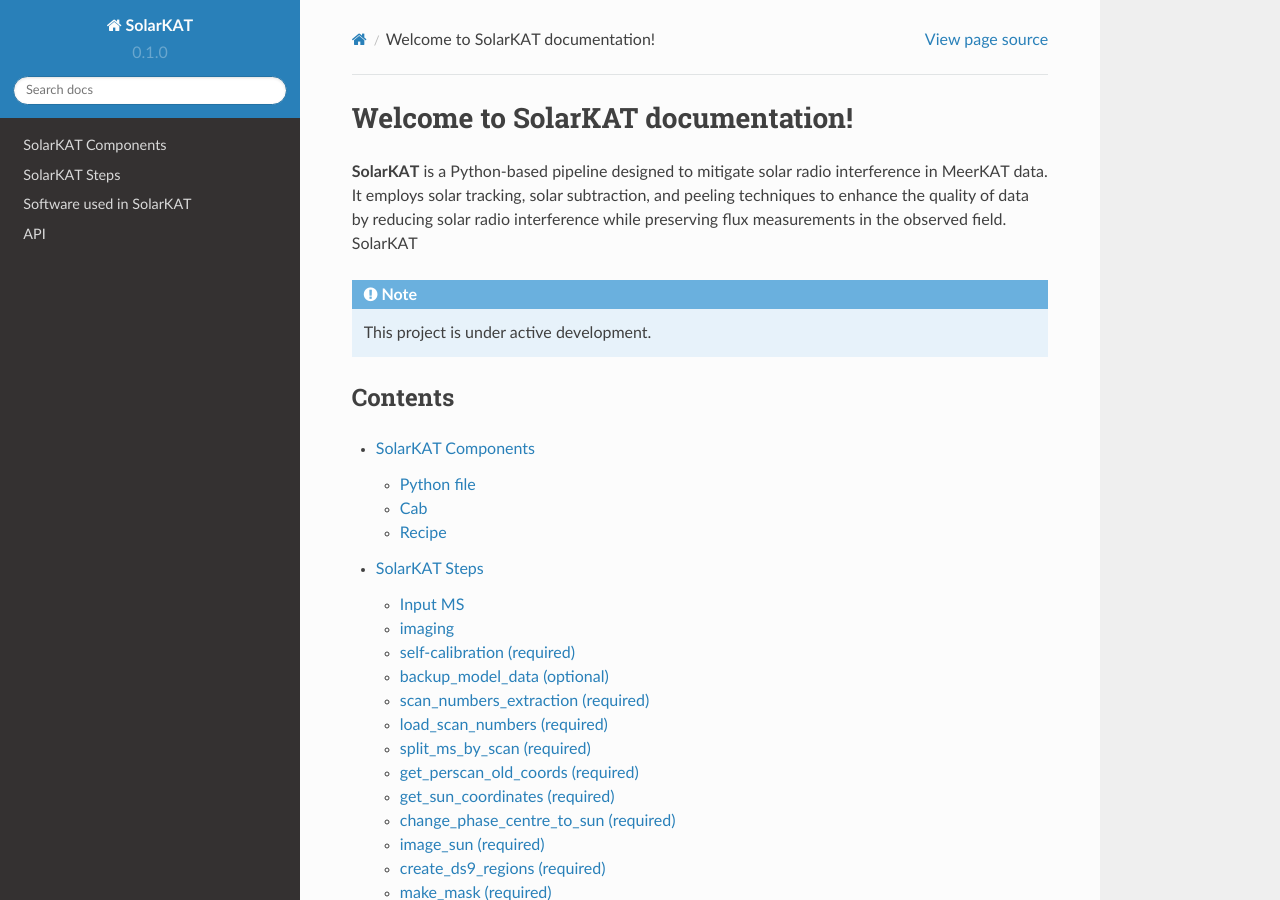
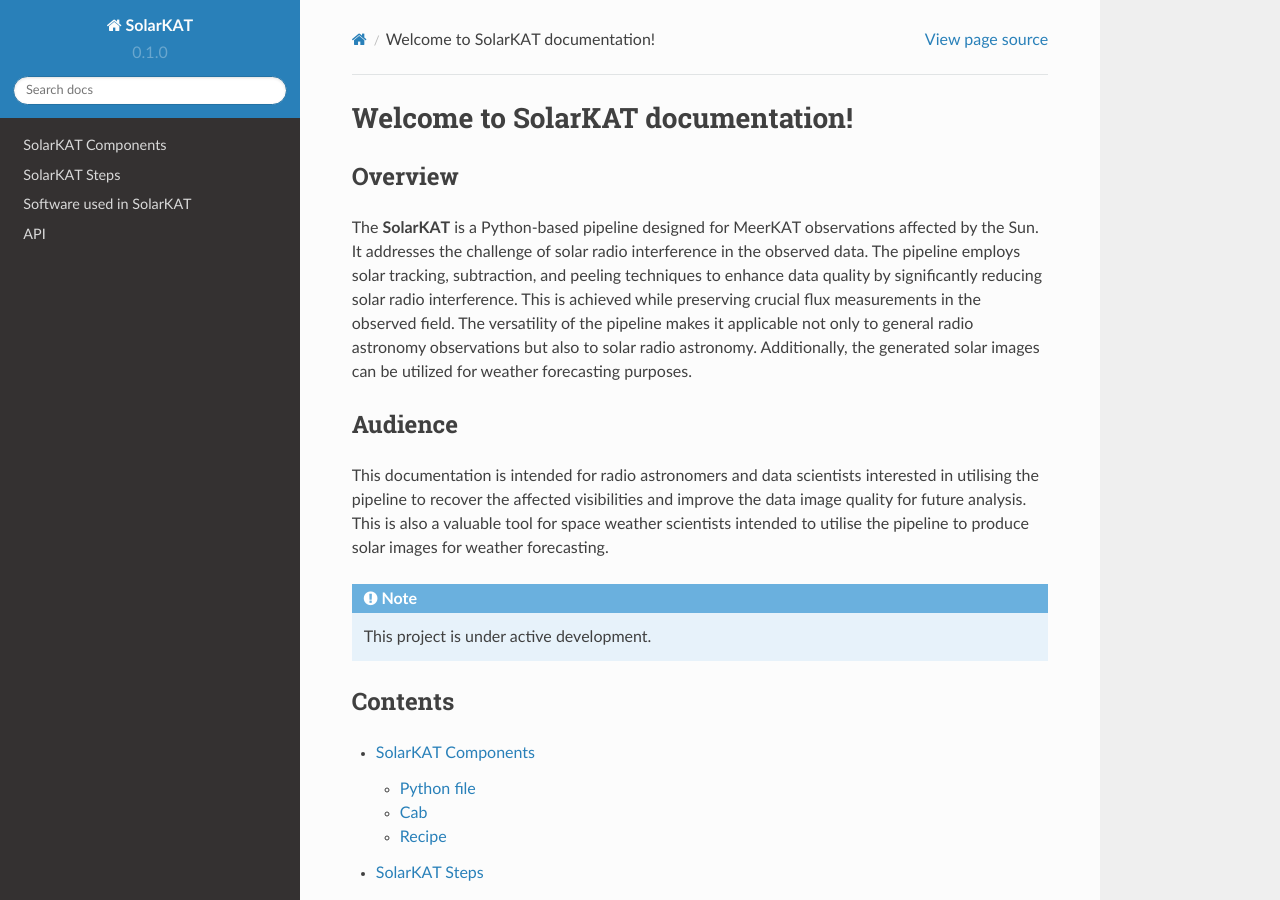
Before and after one commit to Victoria-Samboco/solarkat_docs, a Sphinx documentation site: the page built from docs/source/index.rst, in a window 1280 px wide and 900 px high. Built offline with Sphinx 7.4.7 and the Read the Docs theme 2.0.0, drawn with Linux system fonts in a browser that asks for light colours; pages that are not in the unit, such as notebooks, are missing from menus.

Commit message:
Update documentation

```diff
--- a/docs/source/index.rst
+++ b/docs/source/index.rst
@@ -5,16 +5,25 @@
 ..   :alt: SolarKAT Logo
 ..   :align: center
 
+Overview
+--------
 
-**SolarKAT** is a Python-based pipeline designed to mitigate solar radio interference in MeerKAT data. It employs solar tracking, solar subtraction, and peeling techniques to enhance the quality of data by reducing solar radio interference while preserving flux measurements in the observed field. SolarKAT
+The **SolarKAT** is a Python-based pipeline designed for MeerKAT observations affected by the Sun. It addresses the challenge of solar radio interference in the observed data. The pipeline employs solar tracking, subtraction, and peeling techniques to enhance data quality by significantly reducing solar radio interference. This is achieved while preserving crucial flux measurements in the observed field. The versatility of the pipeline makes it applicable not only to general radio astronomy observations but also to solar radio astronomy. Additionally, the generated solar images can be utilized for weather forecasting purposes.
+
+.. The Solar Interference Mitigation Pipeline is a Python-based pipeline designed to mitigate solar radio interference in MeerKAT data. It employs solar tracking, solar subtraction, and peeling techniques to enhance the quality of data by reducing solar radio interference while preserving flux measurements in the observed field. The Solar Interference Mitigation Pipeline is a versatile tool designed to enhance data quality for radio astronomers, specifically addressing challenges posed by solar interference. It not only improves data quality for general radio astronomy observations but also provides valuable data for solar radio astronomy. Additionally, the solar images generated by the pipeline can contribute to weather forecast modeling.
 
 .. Check out the :doc:`usage` section for further information, including
 .. how to :ref:`installation` the project.
 
 
+Audience
+--------
+This documentation is intended for radio astronomers and data scientists interested in utilising the pipeline to recover the affected visibilities and improve the data image quality for future analysis. This is also a valuable tool for space weather scientists intended to utilise the pipeline to produce solar images for weather forecasting.
+
 .. note::
 
    This project is under active development.
+
 
 Contents
 --------
```
